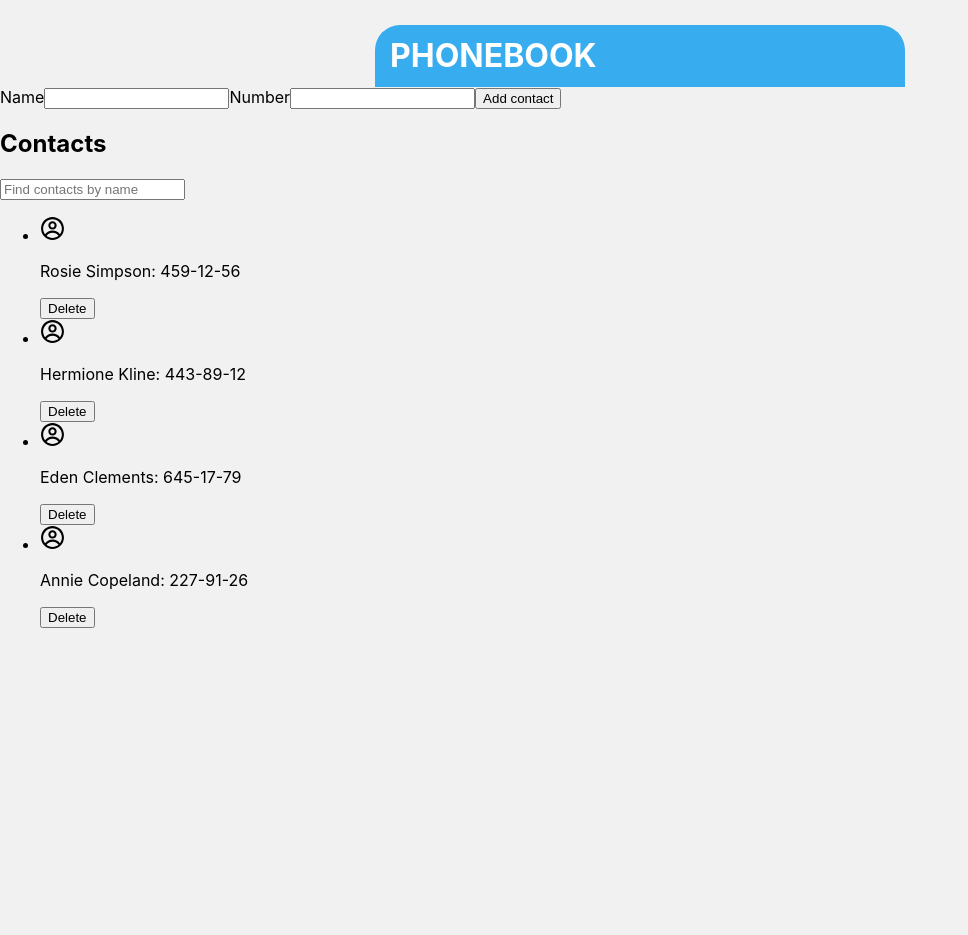
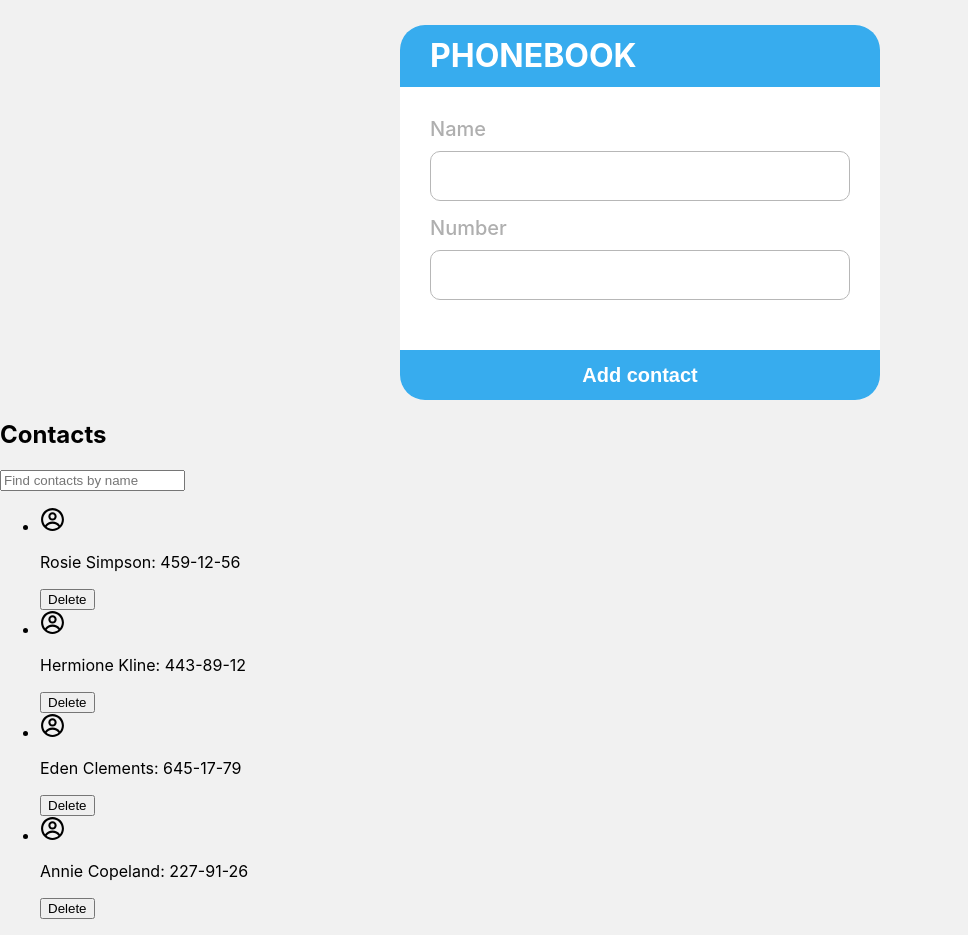
Before and after one commit to rostunho/goit-react-hw-02-phonebook, a React (Create React App) app: page / in a window 1280 px wide. Shown: the whole page, without its empty margins (0-968 px from the left). Before the commit the page ends 800 px from the top, so only its background shows below. Built offline with nearby package versions, Linux system fonts and the light colour scheme.

Commit message:
form styled

```diff
--- a/src/components/AppTitile/AppTitle.jsx
+++ b/src/components/AppTitile/AppTitle.jsx
@@ -1,11 +1,11 @@
 import PropTypes from 'prop-types';
-import { Title } from './AppTitle.styled';
+import { Title, Wrapper } from './AppTitle.styled';
 
 function AppTitle({ title }) {
   return (
-    <>
+    <Wrapper>
       <Title>{title}</Title>
-    </>
+    </Wrapper>
   );
 }
 
--- a/src/components/AppTitile/AppTitle.styled.js
+++ b/src/components/AppTitile/AppTitle.styled.js
@@ -1,15 +1,17 @@
 import styled from 'styled-components';
 
 export const Title = styled.h1`
+  display: block;
   margin: 0 auto;
-  padding: 15px 15px;
-  width: 500px;
+  padding: 15px 30px;
+  width: 480px;
+
+  font-size: 32px;
   line-height: 1;
   text-transform: uppercase;
   /* height: 75px; */
   color: #fff;
-  background-color: #37acee;
-  border-radius: 25px 25px 0 0;
+  background-color: var(--accent-color);
 
   /* background-image: repeating-linear-gradient(
     to bottom,
@@ -19,3 +21,10 @@ export const Title = styled.h1`
     #5fc5ff 21px
   ); */
 `;
+
+export const Wrapper = styled.div`
+  width: 480px;
+  margin: 0 auto;
+  border-radius: 25px 25px 0 0;
+  overflow: hidden;
+`;
--- a/src/components/ContactForm/ContactForm.jsx
+++ b/src/components/ContactForm/ContactForm.jsx
@@ -1,6 +1,7 @@
 import React, { Component } from 'react';
 import PropTypes from 'prop-types';
 import { nanoid } from 'nanoid';
+import { Form, Label, Input, AddButton } from './ContactForm.styled';
 
 class ContactForm extends Component {
   static propTypes = {
@@ -38,10 +39,10 @@ class ContactForm extends Component {
     const { name, number } = this.state;
 
     return (
-      <form onSubmit={this.handleSubmit}>
-        <label>
+      <Form onSubmit={this.handleSubmit}>
+        <Label>
           Name
-          <input
+          <Input
             type="text"
             name="name"
             value={name}
@@ -50,10 +51,10 @@ class ContactForm extends Component {
             title="Name may contain only letters, apostrophe, dash and spaces. For example Adrian, Jacob Mercer, Charles de Batz de Castelmore d'Artagnan"
             required
           />
-        </label>
-        <label>
+        </Label>
+        <Label>
           Number
-          <input
+          <Input
             type="tel"
             name="number"
             value={number}
@@ -62,10 +63,10 @@ class ContactForm extends Component {
             title="Phone number must be digits and can contain spaces, dashes, parentheses and can start with +"
             required
           />
-        </label>
+        </Label>
 
-        <button type="submit">Add contact</button>
-      </form>
+        <AddButton type="submit">Add contact</AddButton>
+      </Form>
     );
   }
 }
--- /dev/null
+++ b/src/components/ContactForm/ContactForm.styled.js
@@ -0,0 +1,59 @@
+import styled from 'styled-components';
+
+export const Form = styled.form`
+  width: 480px;
+  margin: 0 auto;
+  background-color: #fff;
+  border-radius: 0 0 25px 25px;
+  overflow: hidden;
+`;
+
+export const Label = styled.label`
+  display: block;
+  margin-top: 15px;
+  padding: 0 30px;
+
+  font-size: 20px;
+  font-weight: 500;
+  color: var(--text-secondary-color);
+
+  &:first-child {
+    margin-top: 30px;
+  }
+`;
+
+export const Input = styled.input`
+  display: block;
+  box-sizing: border-box;
+  margin-top: 10px;
+  padding-left: 15px;
+  width: 100%;
+  height: 50px;
+
+  font-size: 25px;
+  font-weight: 700;
+  color: var(--text-dark-color);
+
+  outline: none;
+  border: 1px solid var(--border-color);
+  border-radius: 10px;
+`;
+
+export const AddButton = styled.button`
+  width: 100%;
+  height: 50px;
+  margin-top: 50px;
+
+  font-size: 20px;
+  font-weight: 700;
+  color: #fff;
+
+  border: none;
+  cursor: pointer;
+  background-color: var(--accent-color);
+
+  &:hover,
+  :focus {
+    background-color: var(--hover-color);
+  }
+`;
--- a/src/index.css
+++ b/src/index.css
@@ -1,3 +1,11 @@
+:root {
+  --accent-color: #37acee;
+  --border-color: #b7b7b7;
+  --hover-color: #2f95ce;
+  --text-secondary-color: #afafaf;
+  --text-dark-color: #909090;
+}
+
 body {
   margin: 25px 0 0;
   font-family: -apple-system, BlinkMacSystemFont, 'Segoe UI', 'Roboto', 'Oxygen',
```
